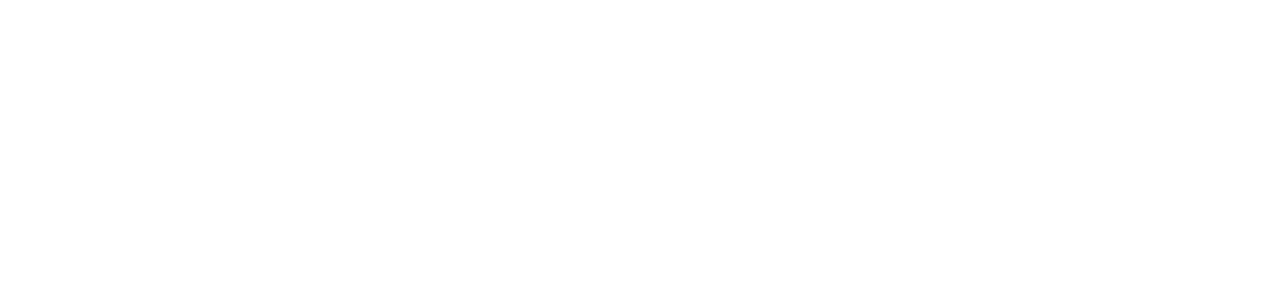
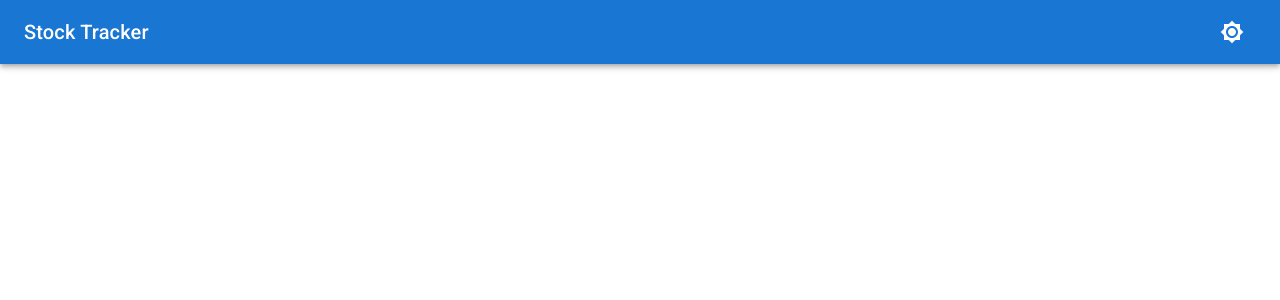
Before and after one commit to plechipt/stock-tracker-app, a React (Create React App) app: page / in a window 1280 px wide. Shown: the top 300 px of the page. Built offline with nearby package versions, Linux system fonts and the light colour scheme.

Commit message:
created components

```diff
--- a/package.json
+++ b/package.json
@@ -4,6 +4,7 @@
   "private": true,
   "dependencies": {
     "@material-ui/core": "^4.11.3",
+    "@material-ui/icons": "^4.11.2",
     "@testing-library/jest-dom": "^5.11.4",
     "@testing-library/react": "^11.1.0",
     "@testing-library/user-event": "^12.1.10",
--- a/public/index.html
+++ b/public/index.html
@@ -10,34 +10,16 @@
       content="Web site created using create-react-app"
     />
     <link rel="apple-touch-icon" href="%PUBLIC_URL%/logo192.png" />
-    <!--
-      manifest.json provides metadata used when your web app is installed on a
-      user's mobile device or desktop. See https://developers.google.com/web/fundamentals/web-app-manifest/
-    -->
     <link rel="manifest" href="%PUBLIC_URL%/manifest.json" />
-    <!--
-      Notice the use of %PUBLIC_URL% in the tags above.
-      It will be replaced with the URL of the `public` folder during the build.
-      Only files inside the `public` folder can be referenced from the HTML.
+    <link
+      rel="stylesheet"
+      href="https://fonts.googleapis.com/css?family=Roboto:300,400,500,700&display=swap"
+    />
 
-      Unlike "/favicon.ico" or "favicon.ico", "%PUBLIC_URL%/favicon.ico" will
-      work correctly both with client-side routing and a non-root public URL.
-      Learn how to configure a non-root public URL by running `npm run build`.
-    -->
-    <title>React App</title>
+    <title>Stock Tracker App</title>
   </head>
   <body>
     <noscript>You need to enable JavaScript to run this app.</noscript>
     <div id="root"></div>
-    <!--
-      This HTML file is a template.
-      If you open it directly in the browser, you will see an empty page.
-
-      You can add webfonts, meta tags, or analytics to this file.
-      The build step will place the bundled scripts into the <body> tag.
-
-      To begin the development, run `npm start` or `yarn start`.
-      To create a production bundle, use `npm run build` or `yarn build`.
-    -->
   </body>
 </html>
--- a/src/App.js
+++ b/src/App.js
@@ -1,7 +1,18 @@
 import "./App.css";
+import Navbar from "./components/Navbar";
+import LeftSide from "./components/LeftSide";
+import RightSide from "./components/RightSide";
+import StockChart from "./components/StockChart";
 
 function App() {
-  return <div className="main-container"></div>;
+  return (
+    <div className="main-container">
+      <Navbar />
+      <LeftSide />
+      <RightSide />
+      <StockChart />
+    </div>
+  );
 }
 
 export default App;
--- /dev/null
+++ b/src/components/LeftSide.js
@@ -0,0 +1,7 @@
+import React from "react";
+
+const LeftSide = () => {
+  return null;
+};
+
+export default LeftSide;
--- /dev/null
+++ b/src/components/Navbar.js
@@ -0,0 +1,43 @@
+import React from "react";
+
+import { makeStyles } from "@material-ui/core/styles";
+import Typography from "@material-ui/core/Typography";
+import Toolbar from "@material-ui/core/Toolbar";
+import AppBar from "@material-ui/core/AppBar";
+
+import IconButton from "@material-ui/core/IconButton";
+import Brightness4Icon from "@material-ui/icons/Brightness4";
+import Brightness7Icon from "@material-ui/icons/Brightness7";
+
+const useStyles = makeStyles(() => ({
+  root: {
+    marginBottom: 100,
+  },
+  appBar: {
+    background: "#1976D2",
+  },
+  logo: {
+    flexGrow: 1,
+  },
+}));
+
+const Navbar = () => {
+  const classes = useStyles();
+
+  return (
+    <div className={classes.root}>
+      <AppBar className={classes.appBar} position="static">
+        <Toolbar>
+          <Typography variant="h6" className={classes.logo}>
+            Stock Tracker
+          </Typography>
+          <IconButton aria-label="dark mode toggle" color="inherit">
+            <Brightness7Icon />
+          </IconButton>
+        </Toolbar>
+      </AppBar>
+    </div>
+  );
+};
+
+export default Navbar;
--- /dev/null
+++ b/src/components/RightSide.js
@@ -0,0 +1,7 @@
+import React from "react";
+
+const RightSide = () => {
+  return null;
+};
+
+export default RightSide;
--- /dev/null
+++ b/src/components/StockChart.js
@@ -0,0 +1,7 @@
+import React from "react";
+
+const Chart = () => {
+  return null;
+};
+
+export default Chart;
```
Also changed, not shown: 1 other file (tests, documents, lock files or other folders).
